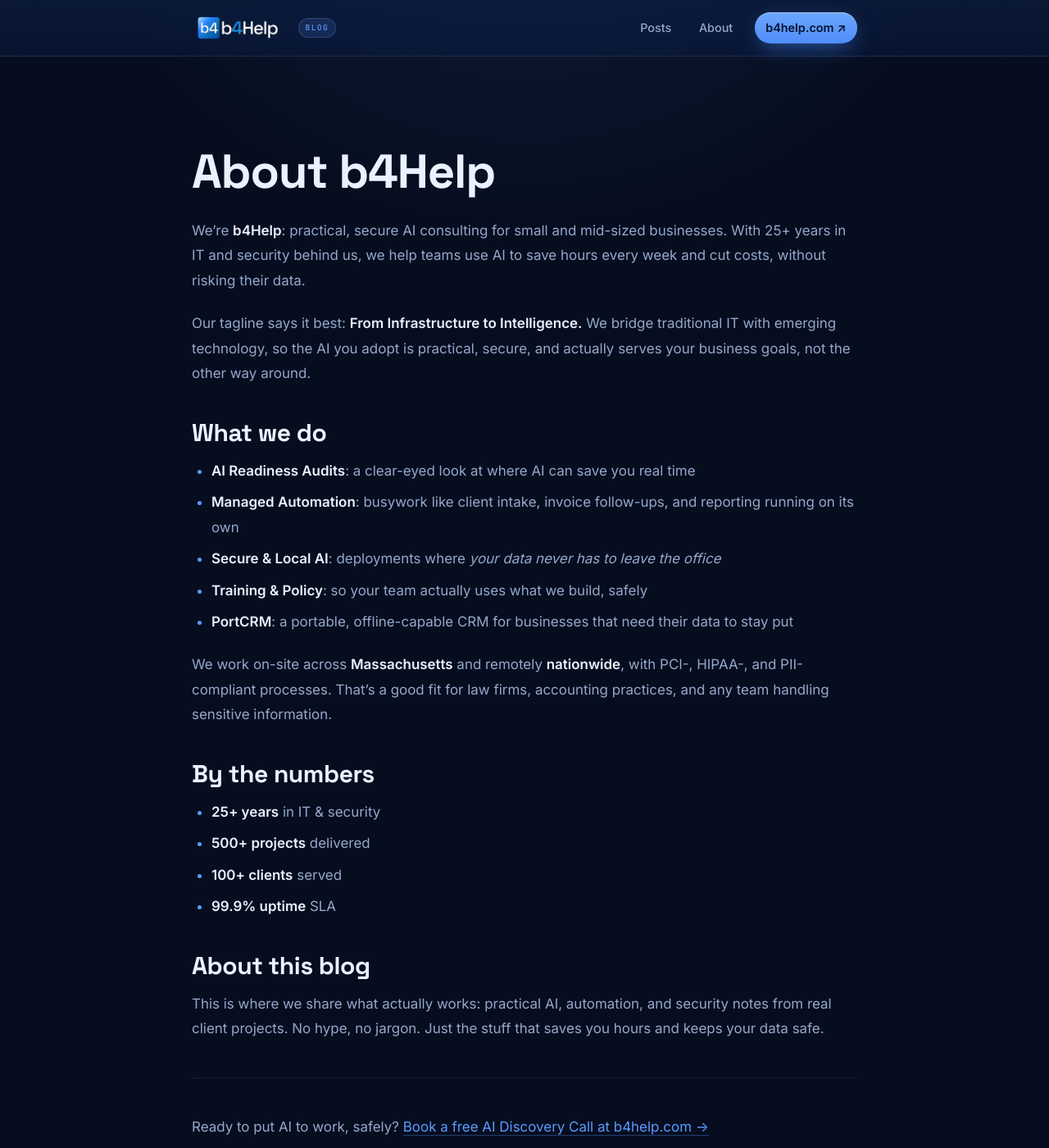
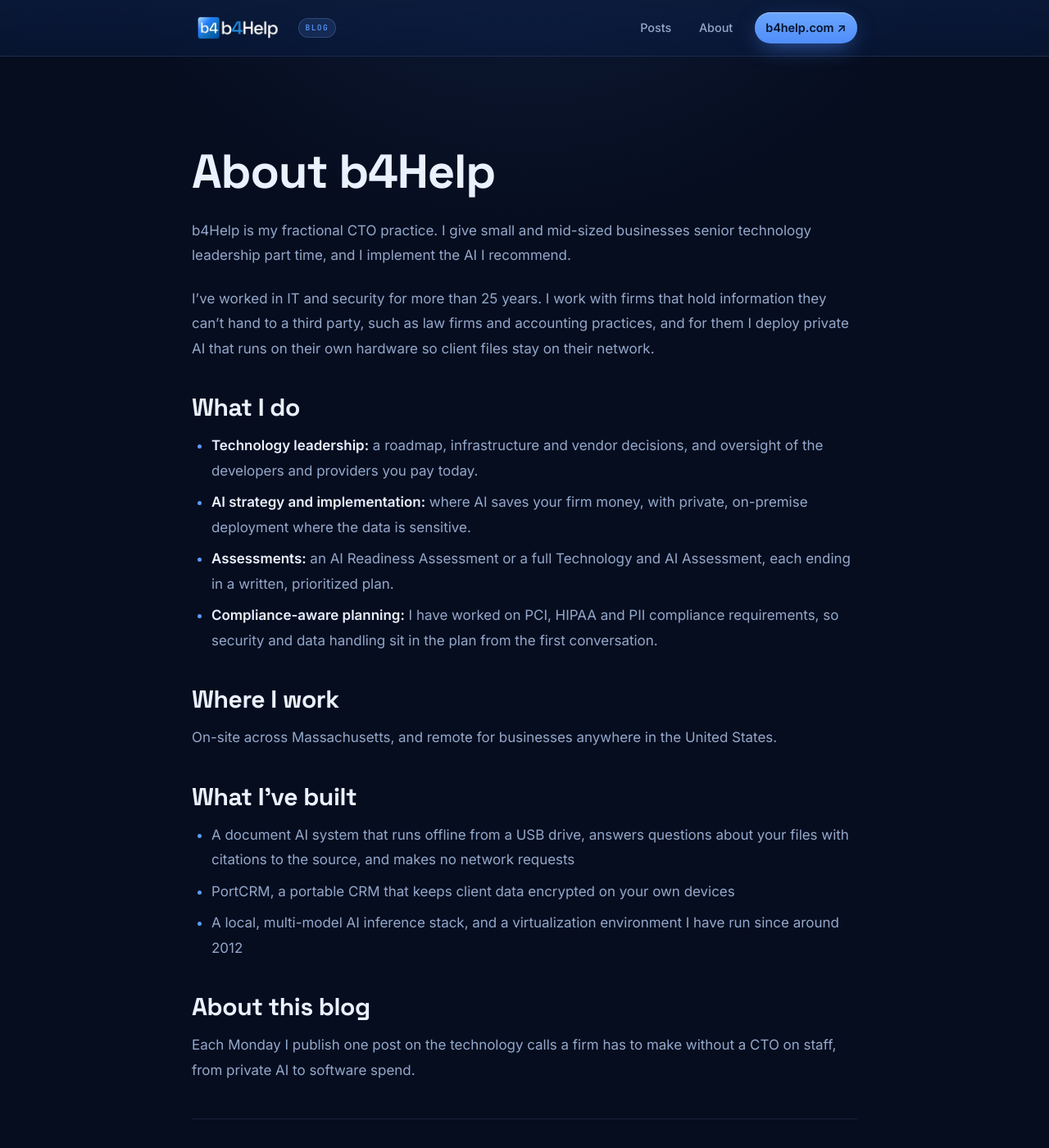
Before and after one commit to b4Help/techblog-b4Help, a Jekyll site: the page built from about.md, in a window 1280 px wide and 1400 px high. Shown: the whole window at 82% size. Built offline with Jekyll 4.4.1, drawn with Linux system fonts in a browser that asks for light colours; some of the changed text lies outside the part shown.

Commit message:
Align blog with the fractional CTO practice and add a sitemap
Rewrite About in first person to match b4help.com, update the site
description and homepage tagline, add jekyll-sitemap so search engines
find new posts, and remove 11 images left over from the retired posts.

Co-Authored-By: Claude Opus 5 <noreply@anthropic.com>
Claude-Session: https://claude.ai/code/session_016t2RNFmJxir92XGgEFQ6HV

```diff
--- a/Gemfile
+++ b/Gemfile
@@ -5,4 +5,5 @@ gem "github-pages", group: :jekyll_plugins
 group :jekyll_plugins do
   gem "jekyll-feed"
   gem "jekyll-seo-tag"
+  gem "jekyll-sitemap"
 end
--- a/_config.yml
+++ b/_config.yml
@@ -1,5 +1,5 @@
 title: b4Help's Tech Blog
-description: Code, tools, and tech insights
+description: Technology strategy and practical AI for small and mid-sized businesses, from the b4Help fractional CTO practice.
 url: "https://b4Help.github.io"
 baseurl: "/techblog-b4Help"
 
@@ -17,6 +17,7 @@ permalink: /:year/:month/:day/:title/
 plugins:
   - jekyll-feed
   - jekyll-seo-tag
+  - jekyll-sitemap
 
 # Pagination
 paginate: 5
--- a/about.md
+++ b/about.md
@@ -8,33 +8,33 @@ permalink: /about/
 
 # About b4Help
 
-We're **b4Help**: practical, secure AI consulting for small and mid-sized businesses. With 25+ years in IT and security behind us, we help teams use AI to save hours every week and cut costs, without risking their data.
+b4Help is my fractional CTO practice. I give small and mid-sized businesses senior technology leadership part time, and I implement the AI I recommend.
 
-Our tagline says it best: **From Infrastructure to Intelligence.** We bridge traditional IT with emerging technology, so the AI you adopt is practical, secure, and actually serves your business goals, not the other way around.
+I've worked in IT and security for more than 25 years. I work with firms that hold information they can't hand to a third party, such as law firms and accounting practices, and for them I deploy private AI that runs on their own hardware so client files stay on their network.
 
-## What we do
+## What I do
 
-- **AI Readiness Audits**: a clear-eyed look at where AI can save you real time
-- **Managed Automation**: busywork like client intake, invoice follow-ups, and reporting running on its own
-- **Secure & Local AI**: deployments where *your data never has to leave the office*
-- **Training & Policy**: so your team actually uses what we build, safely
-- **PortCRM**: a portable, offline-capable CRM for businesses that need their data to stay put
+- **Technology leadership:** a roadmap, infrastructure and vendor decisions, and oversight of the developers and providers you pay today.
+- **AI strategy and implementation:** where AI saves your firm money, with private, on-premise deployment where the data is sensitive.
+- **Assessments:** an AI Readiness Assessment or a full Technology and AI Assessment, each ending in a written, prioritized plan.
+- **Compliance-aware planning:** I have worked on PCI, HIPAA and PII compliance requirements, so security and data handling sit in the plan from the first conversation.
 
-We work on-site across **Massachusetts** and remotely **nationwide**, with PCI-, HIPAA-, and PII-compliant processes. That's a good fit for law firms, accounting practices, and any team handling sensitive information.
+## Where I work
 
-## By the numbers
+On-site across Massachusetts, and remote for businesses anywhere in the United States.
 
-- **25+ years** in IT & security
-- **500+ projects** delivered
-- **100+ clients** served
-- **99.9% uptime** SLA
+## What I've built
+
+- A document AI system that runs offline from a USB drive, answers questions about your files with citations to the source, and makes no network requests
+- PortCRM, a portable CRM that keeps client data encrypted on your own devices
+- A local, multi-model AI inference stack, and a virtualization environment I have run since around 2012
 
 ## About this blog
 
-This is where we share what actually works: practical AI, automation, and security notes from real client projects. No hype, no jargon. Just the stuff that saves you hours and keeps your data safe.
+Each Monday I publish one post on the technology calls a firm has to make without a CTO on staff, from private AI to software spend.
 
 ---
 
-Ready to put AI to work, safely? [Book a free AI Discovery Call at b4help.com →](https://b4help.com)
+My pricing is published at [b4help.com](https://b4help.com). When you're ready to talk, [book a free 30-minute call](https://cal.com/brianfranzen/first30min).
 
 </div>
```
Also changed, not shown: index.md (+1 -1 lines), images/14_job_displacement_real_conversation.png (deleted), images/15_ai_skill_gap_playbook.png (deleted), images/16_ai_powered_mentorship.png (deleted), images/17_transparency_mandate.png (deleted), images/18_new_labor_market.png (deleted), images/19_resilience_factor.png (deleted), images/20_soft_skills_defense.png (deleted), images/21_ai_optimized_workflows.png (deleted), images/22_talent_war.png (deleted), 2 other files.
